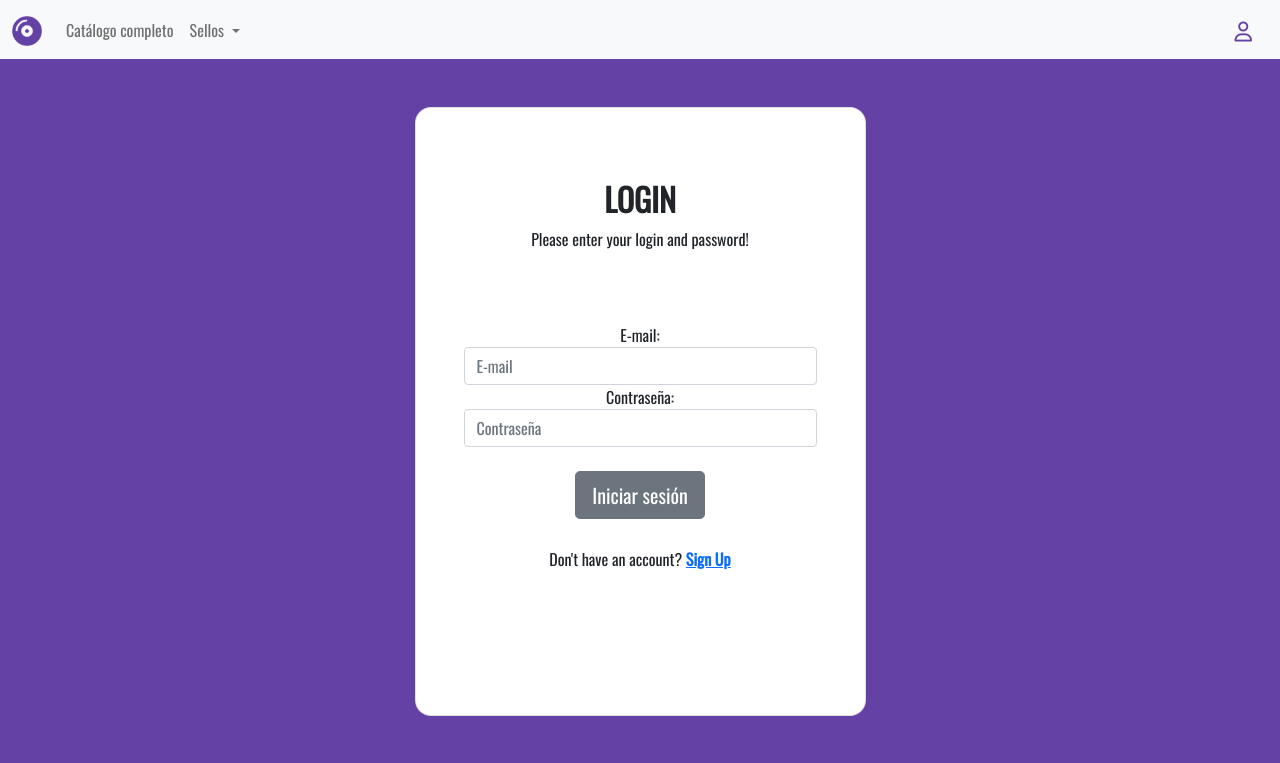
After one commit to yaguetskr/Safemarket, a Flask app: page /login in a window 1280 px wide. The commit adds this page. Shown: the top 763 px of the page. Run offline with Flask 3, Linux system fonts and the light colour scheme; some web fonts are replaced.

Commit message:
Login y catalogo

```diff
--- /dev/null
+++ b/market/forms.py
@@ -0,0 +1,14 @@
+from flask_wtf import FlaskForm
+from wtforms import StringField, PasswordField, SubmitField
+from wtforms.validators import Length, EqualTo, Email, DataRequired
+class LoginForm(FlaskForm):
+    email = StringField(label='E-mail:')
+    password = PasswordField(label='Contraseña:')
+    submit = SubmitField(label='Iniciar sesión')
+
+class RegisterForm(FlaskForm):
+    email = StringField(label='E-mail:')
+    username = StringField(label='Nombre de usuario:')
+    password1 = PasswordField(label='Contraseña:')
+    password2 = PasswordField(label='Confirmar contraseña:')
+    submit = SubmitField(label='Crear cuenta')
--- /dev/null
+++ b/market/routes.py
@@ -0,0 +1,21 @@
+from market import app
+from flask import render_template
+
+from market.forms import LoginForm
+
+
+@app.route('/')
+@app.route('/home')
+def home_page():
+
+    return render_template('home.html')
+
+@app.route('/login')
+def login():
+    form=LoginForm()
+    return render_template('login.html',form=form)
+
+@app.route('/catalogo')
+def catalogo():
+
+    return render_template('catalogo.html')
--- a/templates/base.html
+++ b/market/templates/base.html
@@ -30,7 +30,7 @@
 
     <nav class="navbar navbar-expand-lg navbar-light bg-light">
       <div class="container-fluid">
-        <a class="navbar-brand" href="#">
+        <a class="navbar-brand" href="home">
          <img src="{{ url_for('static', filename='imgs/logo.ico') }}" style="font-size: 24px;"alt="" width="30" height="30">
         </a>
         <button class="navbar-toggler" type="button" data-bs-toggle="collapse" data-bs-target="#navbarNavDropdown" aria-controls="navbarNavDropdown" aria-expanded="false" aria-label="Toggle navigation">
@@ -41,7 +41,7 @@
           <ul class="navbar-nav justify-content-end ml-auto">
 
             <li class="nav-item">
-              <a class="nav-link" href="#">Catálogo completo</a>
+              <a class="nav-link" href="catalogo">Catálogo completo</a>
             </li>
 
             <li class="nav-item dropdown">
@@ -65,9 +65,14 @@
 
 
         </div>
-        <a class="navbar-brand" href="#">
+
+
+        <a class="navbar-brand" href="login">
          <i class="fa-regular fa-user" style="color: #6441a5;"></i>
         </a>
+
+
+
 
       </div>
     </nav>
@@ -96,6 +101,11 @@ body{
 background-color:#6441a5 ;
 }
 
+button{
+color:#6441a5 ;
+border-color: $active-border;
+}
+
 td i {
     text-align:center;
 }
--- a/templates/home.html
+++ b/market/templates/home.html
@@ -2,6 +2,7 @@
 
 
 {% block content %}
+
 
     <h1 align="center"style="color:white;">Bienvenido a PLASTIC WORLD!</h1>
 
--- /dev/null
+++ b/market/templates/login.html
@@ -0,0 +1,63 @@
+{% extends 'base.html' %}
+
+
+{% block content %}
+  <div class="container py-5 h-100">
+    <div class="row d-flex justify-content-center align-items-center h-100">
+      <div class="col-12 col-md-8 col-lg-6 col-xl-5">
+        <div class="card bg-white text-dark" style="border-radius: 1rem;">
+          <div class="card-body p-5 text-center">
+
+            <div class="mb-md-5 mt-md-4 pb-5">
+
+              <h2 class="fw-bold mb-2 text-uppercase">Login</h2>
+              <p class="text-dark-50 mb-5">Please enter your login and password!</p>
+
+
+              <br>
+              {{ form.email.label() }}
+              {{ form.email(class="form-control", placeholder="E-mail") }}
+
+              {{ form.password.label() }}
+              {{ form.password(class="form-control", placeholder="Contraseña") }}
+
+
+
+              <br>
+
+            {{ form.submit(class="btn btn-lg btn-block btn-secondary") }}
+
+
+            <!--
+              <div class="form-outline form-white mb-4">
+                <input type="email" id="typeEmailX" class="form-control form-control-lg" />
+                <label class="form-label" for="typeEmailX">Email</label>
+              </div>
+
+              <div class="form-outline form-dark mb-4">
+                <input type="password" id="typePasswordX" class="form-control form-control-lg" />
+                <label class="form-label" for="typePasswordX">Password</label>
+              </div>
+
+              <p class="small mb-5 pb-lg-2"><a class="text-dark-50" href="#!">Forgot password?</a></p>
+
+              <button class="btn btn-outline-secondary" type="submit">Login</button>
+!-->
+              <div class="d-flex justify-content-center text-center mt-4 pt-1">
+
+                  <p class="mb-0">Don't have an account? <a href="#!" class="text-dark-50 fw-bold">Sign Up</a>
+                  </p>
+
+              </div>
+
+            </div>
+
+
+
+          </div>
+        </div>
+      </div>
+    </div>
+  </div>
+
+{% endblock %}
--- /dev/null
+++ b/run.py
@@ -0,0 +1,5 @@
+from market import app
+
+#Checks if the run.py file has executed directly and not imported
+if __name__ == '__main__':
+    app.run(debug=True)
```
Also changed, not shown: main.py (deleted, +0 -7 lines), market/__init__.py (added, +8 -0 lines), market/templates/catalogo.html (added, +48 -0 lines).
